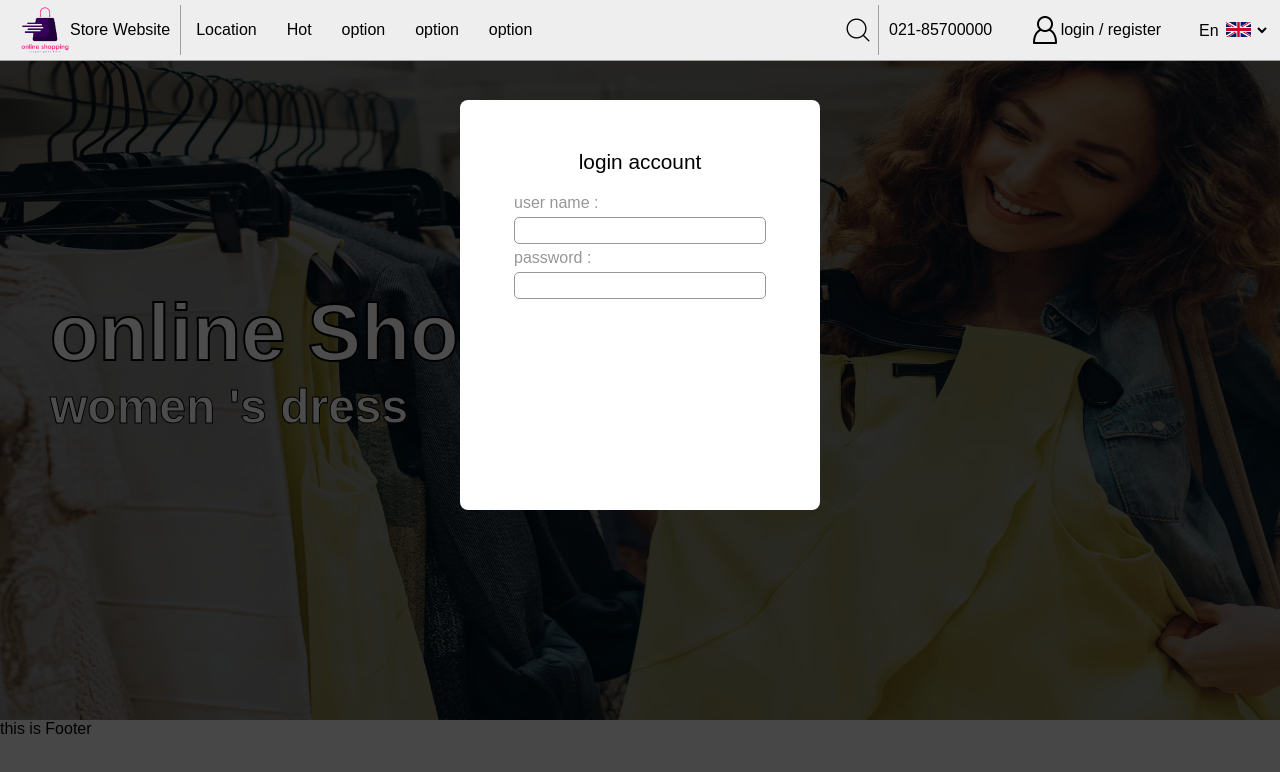
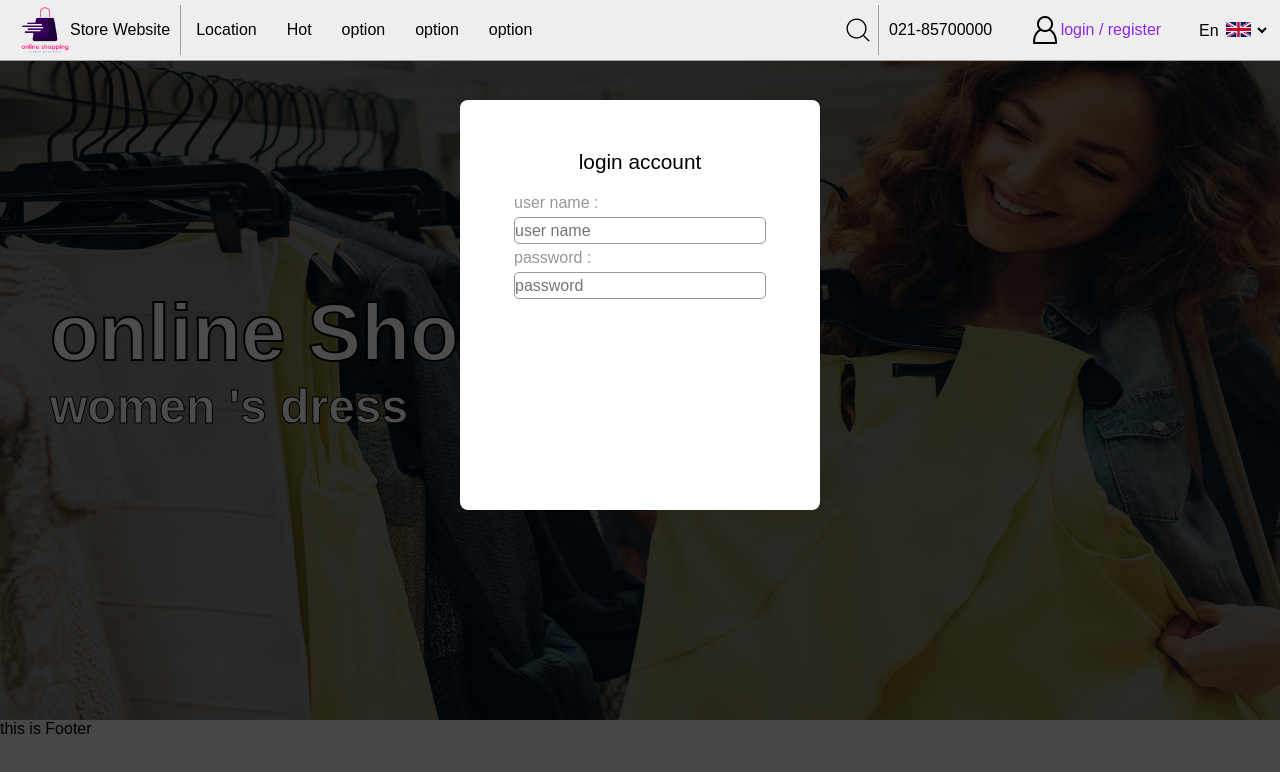
Before and after one commit to behnamsani/store-website, a React (Create React App) app: page / in a window 1280 px wide. Both pictures are taken after a click on the element "login / register". Shown: the top 772 px of the page. Built offline with nearby package versions, Linux system fonts and the light colour scheme.

Commit message:
buge fix

```diff
--- a/src/Components/Header.jsx
+++ b/src/Components/Header.jsx
@@ -9,6 +9,8 @@ class Header extends Component {
         searchVal:"",
         languageVal:"En",
         loginWindow:false,
+        userNameVal:"",
+        passwordVal:"",
      }
     render() {
         return (
@@ -33,7 +35,7 @@ class Header extends Component {
                     <span id={styles.connectUs}>
                         <p>021-85700000</p>
                     </span>
-                    <span id={styles.login} onClick={this.showLogin}>
+                    <span id={styles.login} className={this.state.loginWindow ? styles.loginOn : styles.loginOff} onClick={this.showLogin}>
                         <i></i>
                         <p>login / register</p>
                     </span>
@@ -51,11 +53,11 @@ class Header extends Component {
                         <p id={styles.titreLog}>login account</p>
                         <span>
                             <p className={styles.txtForme}>user name :</p>
-                            <input type="text" />
+                            <input onChange={this.userNameValue} value={this.state.userNameVal} placeholder='user name' type="text" />
                         </span>
                         <span>
                             <p className={styles.txtForme}>password :</p>
-                            <input type="text" />
+                            <input onChange={this.passwordValue} value={this.state.passwordVal} placeholder='password' type="password" />
                         </span>
                     </div>
                 </div>
@@ -85,6 +87,16 @@ class Header extends Component {
             languageVal:event.target.value,
         });
     }
+    userNameValue = (event) =>{
+        this.setState({
+            userNameVal:event.target.value
+        });
+    }
+    passwordValue =(event) =>{
+        this.setState({
+            passwordVal:event.target.value
+        });
+    }
 }
 
 export default Header;
--- a/src/Css/Header.module.css
+++ b/src/Css/Header.module.css
@@ -156,6 +156,12 @@
     margin: 0 10px;
     cursor: pointer;
 }
+.loginOn{
+    color: blueviolet;
+}
+.loginOff{
+    color: black;
+}
 #login i{
     background: url("../images/user.png") no-repeat;
     background-size: 32px 32px;
```
